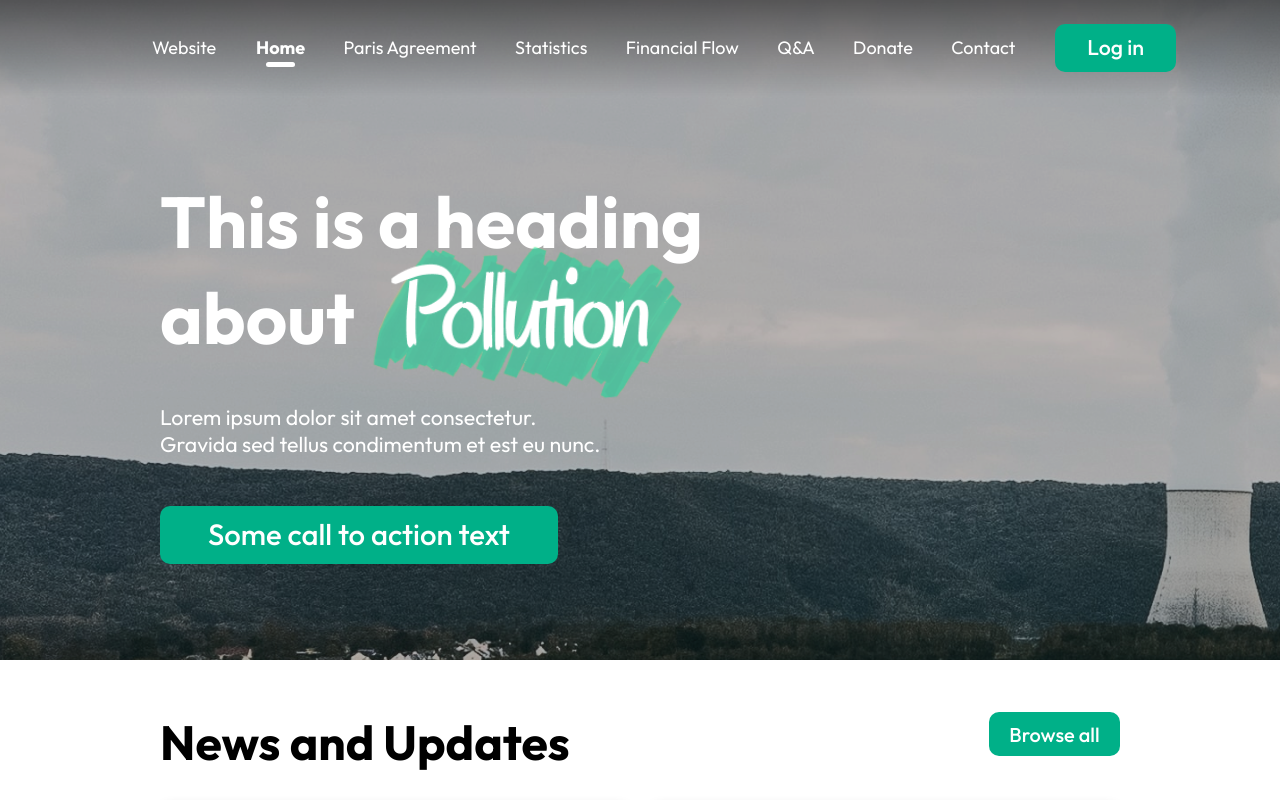
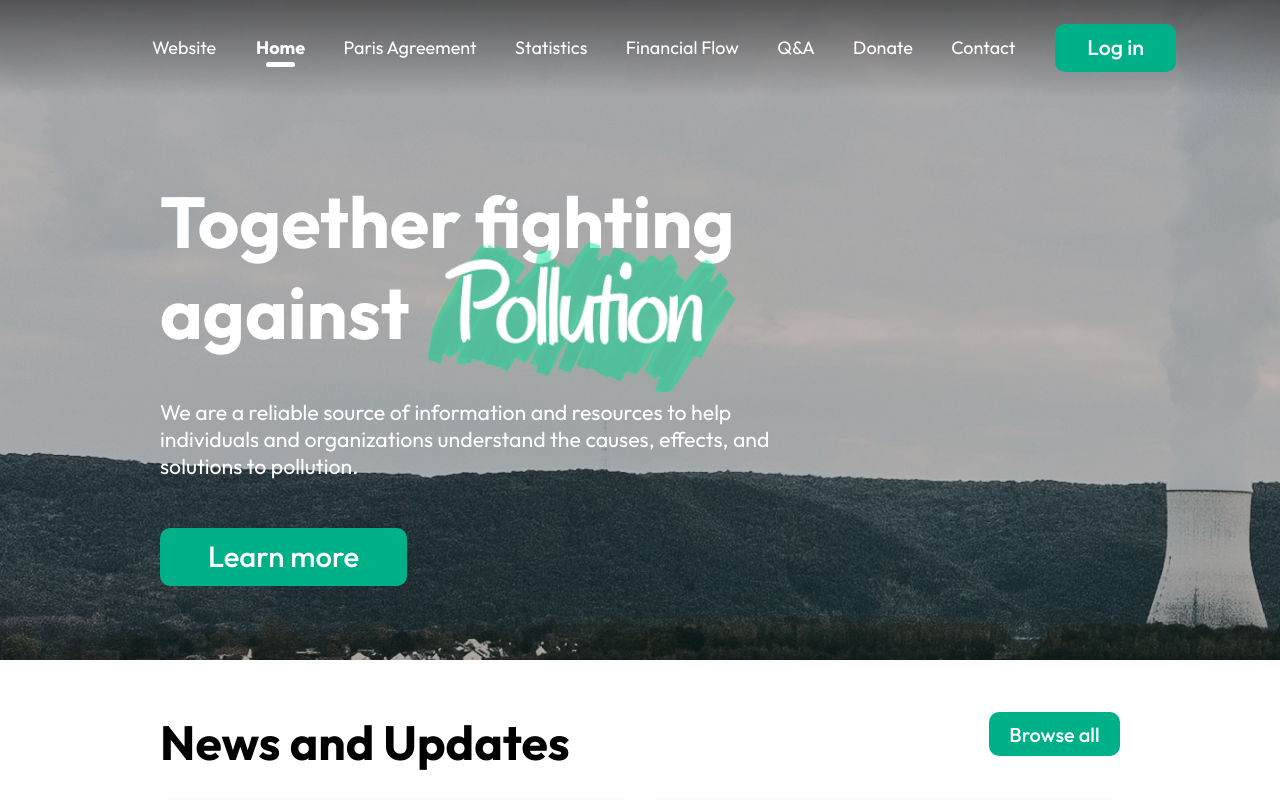
Before and after one commit to green-tech-club/front-end, a React (Create React App) app: page / in a window 1280 px wide. Shown: the top 800 px of the page. Built offline with nearby package versions, Linux system fonts and the light colour scheme; grey boxes are pictures that could not be loaded.

Commit message:
modifying content

```diff
--- a/src/homepage/landing/landing.js
+++ b/src/homepage/landing/landing.js
@@ -11,13 +11,13 @@ function Landing(){
 
             <div className='content'>
                 <div className='emptymt'></div>
-                <h1 className='fst_title'>This is a heading</h1>
+                <h1 className='fst_title'>Together fighting</h1>
                 <div className='FancyTitle'>
-                    <h1 className='fst_title'>about</h1>
+                    <h1 className='fst_title'>against</h1>
                     <img src={highlighter} className='Highlighter'></img>
                 </div>
-                <div className='subtitle'><TextP colour='white' name="Lorem ipsum dolor sit amet consectetur.<br> Gravida sed tellus condimentum et est eu nunc."></TextP></div>
-                <div className='CTO-btn'><GreenButton size='large' name='Some call to action text'></GreenButton></div>
+                <div className='subtitle'><TextP colour='white' name="We are a reliable source of information and resources to help individuals and organizations understand the causes, effects, and solutions to pollution."></TextP></div>
+                <div className='CTO-btn'><GreenButton size='large' name='Learn more'></GreenButton></div>
 
             </div>
 
```
